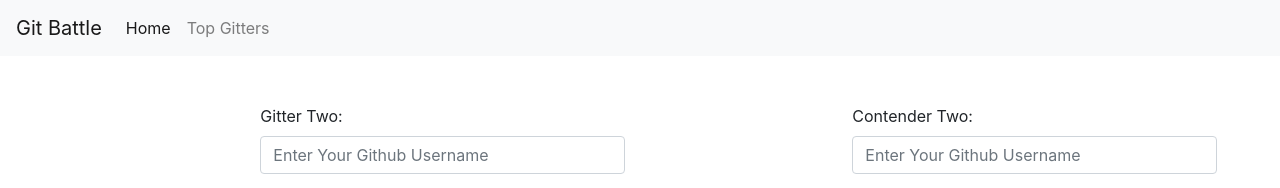
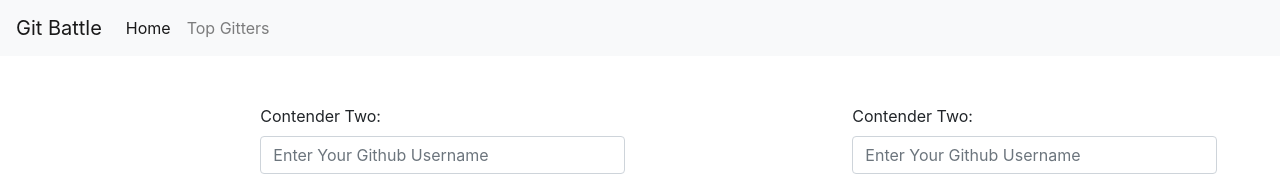
Before and after one commit to Dhroov7/git-battle-react, a React (Create React App) app: page / in a window 1280 px wide. Shown: the top 188 px of the page. Built offline with nearby package versions, Linux system fonts and the light colour scheme.

Commit message:
some changes

```diff
--- a/src/compornents/gitterOne.jsx
+++ b/src/compornents/gitterOne.jsx
@@ -24,7 +24,7 @@ class GitterOne extends Component {
         return (
             <form onSubmit={this.handleSubmit}>
                 <div className="form-group">
-                    <label htmlFor="gitterOne">Gitter Two:</label>
+                    <label htmlFor="gitterOne">Contender Two:</label>
                     <input type="text" id="gitterOne" className="form-control" placeholder="Enter Your Github Username" onChange={this.handleChange} />
                 </div>
                 <input type="submit" className="btn btn-secondary" value="Submit"></input>
```
